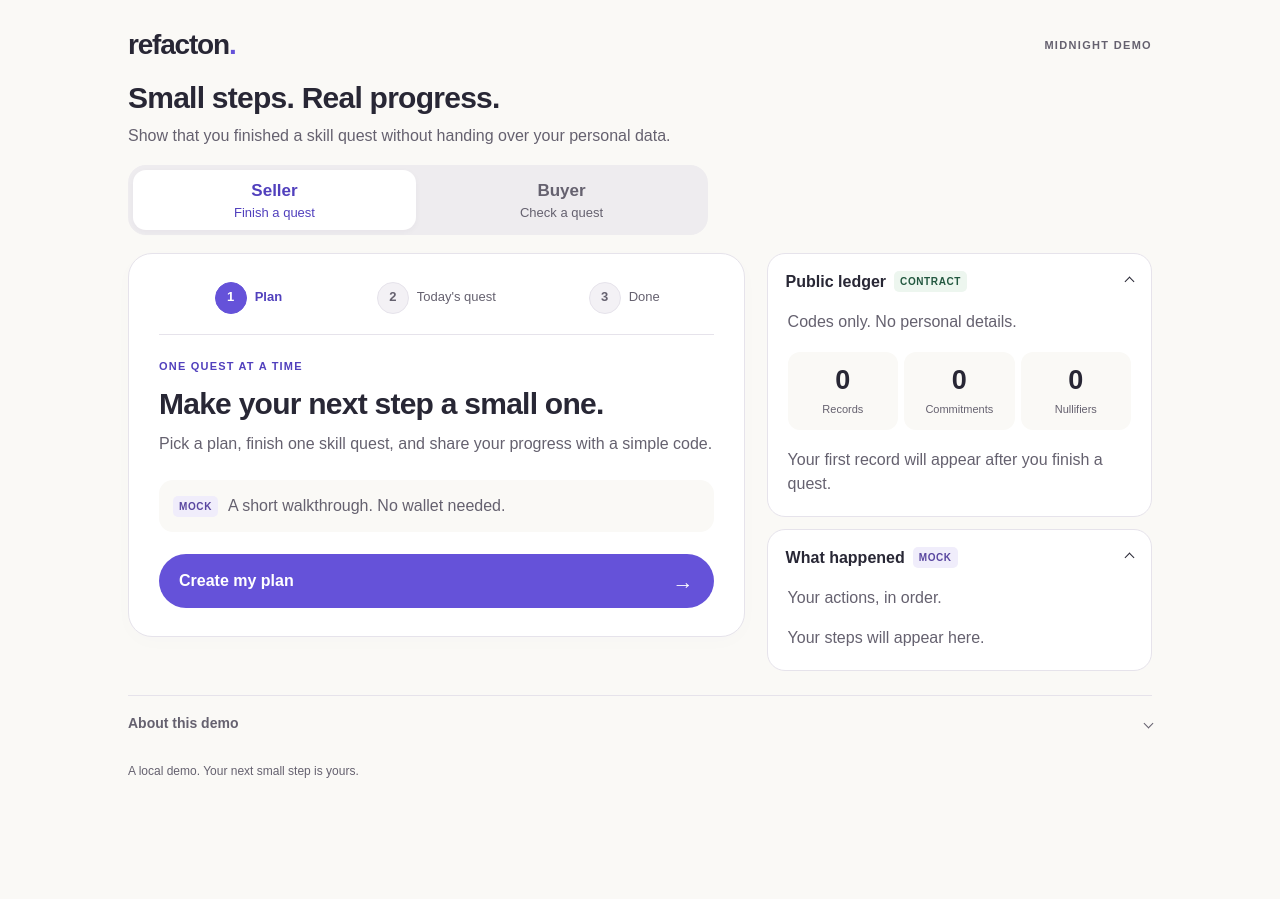
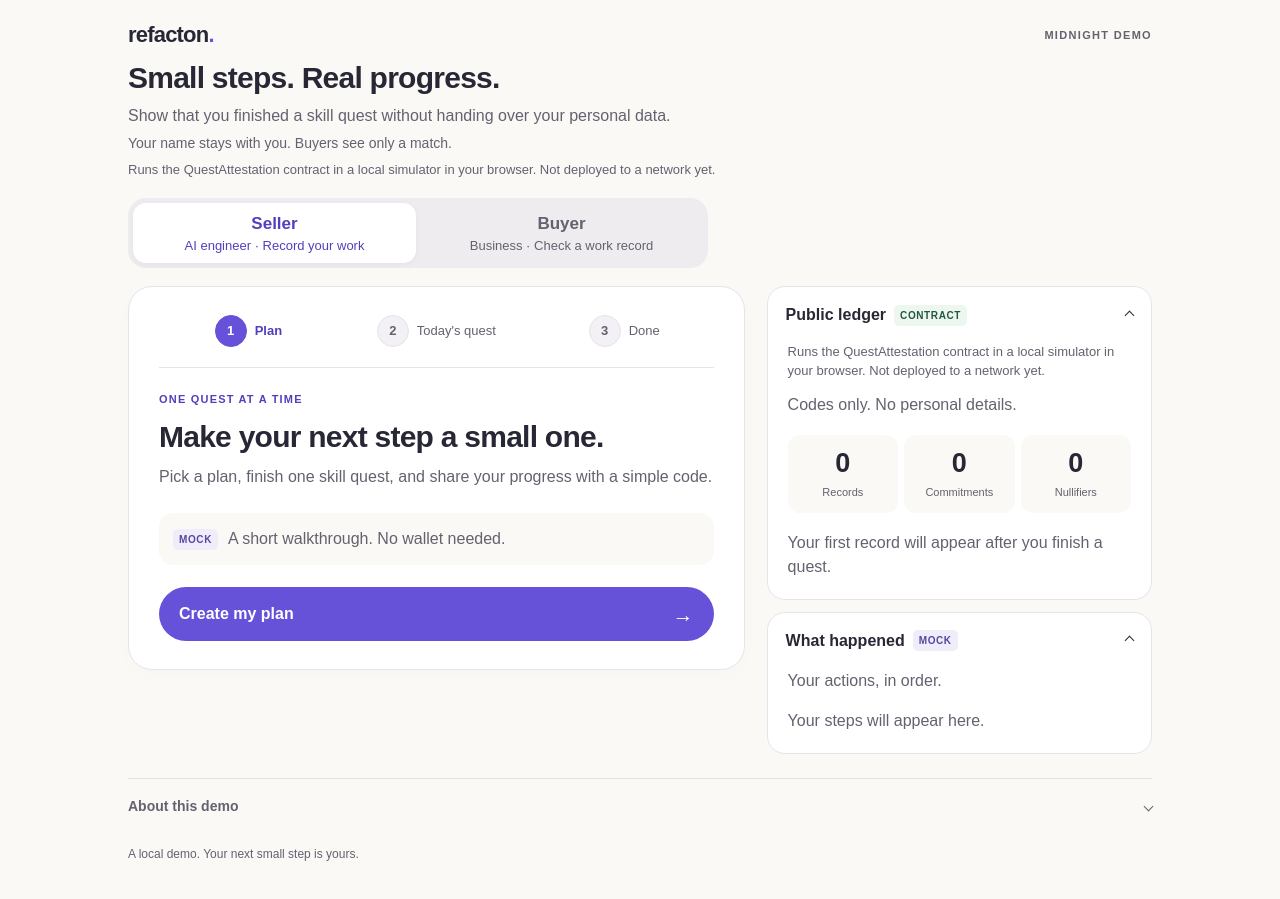
Before and after one commit to GIZMON-frapetino/refacton_midnight, a React (Vite) app in the folder demo-web/: page / in a window 1280 px wide. Before the commit the page ends 816 px from the top, so only its background shows below. Built offline with nearby package versions, Linux system fonts and the light colour scheme.

Commit message:
業務サンプルと役割説明・結果ラベルを更新

```diff
--- a/demo-web/src/App.jsx
+++ b/demo-web/src/App.jsx
@@ -52,6 +52,8 @@ export default function App() {
         </div>
         <h1>Small steps. Real progress.</h1>
         <p>Show that you finished a skill quest without handing over your personal data.</p>
+        <p className="privacy-line">Your name stays with you. Buyers see only a match.</p>
+        <p className="simulator-note">Runs the QuestAttestation contract in a local simulator in your browser. Not deployed to a network yet.</p>
       </header>
 
       <nav className="tabs" role="tablist" aria-label="Demo mode">
@@ -69,7 +71,7 @@ export default function App() {
             onKeyDown={handleTabKey}
           >
             {tab === 'seller' ? 'Seller' : 'Buyer'}
-            <span>{tab === 'seller' ? 'Finish a quest' : 'Check a quest'}</span>
+            <span>{tab === 'seller' ? 'AI engineer · Record your work' : 'Business · Check a work record'}</span>
           </button>
         ))}
       </nav>
--- a/demo-web/src/components/BuyerFlow.jsx
+++ b/demo-web/src/components/BuyerFlow.jsx
@@ -75,8 +75,8 @@ export default function BuyerFlow({ session, onSessionChange, appendLog, ledgerV
 
         {result && (
           <div className={`result-card ${result.status === 'match' ? 'match' : 'no-match'}`} role="status" aria-live="polite">
-            <p className="result-label">{result.status === 'match' ? '合う' : '合わない'}</p>
-            <h3>{result.status === 'match' ? 'Match: this quest was completed.' : 'No match: no record for this.'}</h3>
+            <p className="result-label">{result.status === 'match' ? 'MATCH' : 'NO MATCH'}</p>
+            <h3>{result.status === 'match' ? 'Match: this quest was completed.' : 'No match: no record for this code.'}</h3>
             <p>{result.status === 'match' ? 'This code matches the saved quest record.' : differentSecret ? 'A different secret was used. The saved record has not changed.' : 'The quest code and local material do not match the saved record.'}</p>
             <details className="result-details"><summary>Details<span className="disclosure-arrow" aria-hidden="true" /></summary><div>{result.status === 'match' ? <><p>Challenge-bound response</p><CodeValue value={result.responseHex} label="response" /></> : <p className="technical-detail">{result.detail}</p>}</div></details>
           </div>
--- a/demo-web/src/components/LedgerPanel.jsx
+++ b/demo-web/src/components/LedgerPanel.jsx
@@ -8,6 +8,7 @@ export default function LedgerPanel({ ledgerView }) {
 
   return (
     <Disclosure title="Public ledger" badge="contract">
+      <p className="simulator-note">Runs the QuestAttestation contract in a local simulator in your browser. Not deployed to a network yet.</p>
       <p className="support-copy">Codes only. No personal details.</p>
       <div className="ledger-stats" aria-label="Ledger counts">
         <div><strong>{counter}</strong><span>Records</span></div>
--- a/demo-web/src/components/SellerFlow.jsx
+++ b/demo-web/src/components/SellerFlow.jsx
@@ -6,12 +6,12 @@ import LedgerPanel from './LedgerPanel.jsx';
 import DemoLog from './DemoLog.jsx';
 import CodeValue from './CodeValue.jsx';
 
-const GOAL = 'Build a Midnight app';
-const QUEST_TITLE = 'Set up your workspace';
+const GOAL = 'Automate invoice intake with AI';
+const QUEST_TITLE = 'Build the extraction step';
 const QUEST_TASKS = [
-  'Install Node.js. Open the repo.',
-  'Install packages. Run 16 tests.',
-  'Explore the quest contract.',
+  'Collect 10 sample invoices.',
+  'Extract date, amount, vendor.',
+  'Check results against the originals.',
 ];
 
 export default function SellerFlow({ session, onSessionChange, appendLog, ledgerView, demoLog, step, onStepChange, onCheckAsBuyer }) {
@@ -107,9 +107,9 @@ export default function SellerFlow({ session, onSessionChange, appendLog, ledger
             <h2 id="flow-heading" tabIndex={-1}>{GOAL}</h2>
             <p className="flow-description">One small step at a time.</p>
             <ol className="plan-list">
-              <li><span>01</span><div><strong>Get set up</strong><p>Set up your workspace.</p></div></li>
-              <li><span>02</span><div><strong>Try the demo</strong><p>Save a quest. Try a check.</p></div></li>
-              <li><span>03</span><div><strong>Keep building</strong><p>Connect to a network later.</p></div></li>
+              <li><span>01</span><div><strong>Map the invoice flow</strong></div></li>
+              <li><span>02</span><div><strong>Build the extraction step</strong></div></li>
+              <li><span>03</span><div><strong>Hand off to accounting</strong></div></li>
             </ol>
             <button type="button" className="primary" onClick={advanceToQuest}>Use this plan<span aria-hidden="true">→</span></button>
           </div>
--- a/demo-web/src/styles.css
+++ b/demo-web/src/styles.css
@@ -204,3 +204,19 @@ footer { margin-top: 24px; }
   .plan-list li > div { display: flex; flex-wrap: wrap; align-items: baseline; column-gap: 10px; }
   .plan-list p { margin-top: 0; }
 }
+
+/* Compact wordmark and judge-requested context lines. */
+.wordmark { font-size: 22px; line-height: 1; letter-spacing: -0.8px; }
+.app-header .privacy-line { margin-top: 6px; font-size: 14px; line-height: 1.45; }
+.simulator-note, .app-header .simulator-note { color: var(--muted); font-size: 13px; line-height: 1.45; }
+.app-header .simulator-note { max-width: 760px; margin-top: 8px; }
+.disclosure-body > .simulator-note { margin-bottom: 12px; }
+@media (max-width: 899px) {
+  .wordmark { font-size: 21px; }
+  .app-header .simulator-note { font-size: 12px; }
+}
+
+@media (max-width: 899px) {
+  .seller-card .quest-list { margin-top: 10px; }
+  .seller-card .quest-list li { padding: 6px 0; }
+}
```
